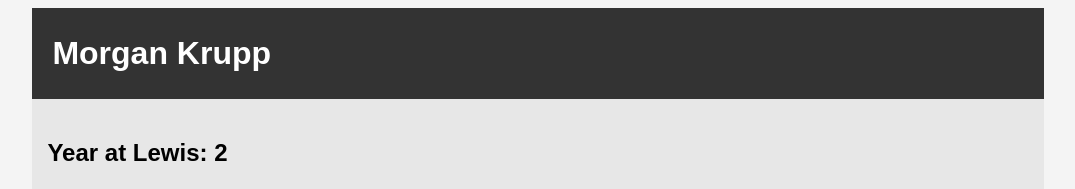
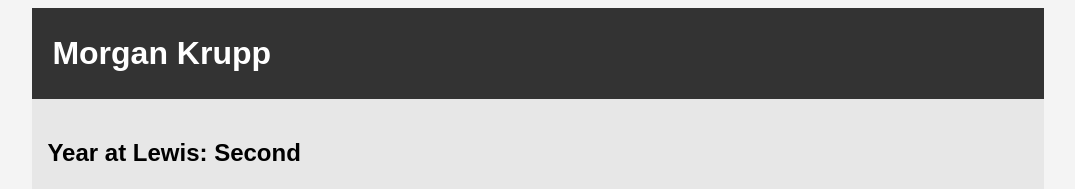
Before and after one commit to mkrupp18/introductions, a plain HTML site: page index.html in a window 1280 px wide. Shown: the top 189 px of the page, without its empty margins (102-1177 px from the left). Drawn offline with Linux system fonts and the light colour scheme.

Commit message:
Update website

```diff
--- a/index.html
+++ b/index.html
@@ -36,7 +36,7 @@
         </header>
 
         <section class="lewis">
-			<h2>Year at Lewis: 2</h2>
+			<h2>Year at Lewis: Second</h2>
 			<h2>Lewis major/minor/concentrations: Computer Science </h2>
 			<h2>Reasons for pursuing this degree: A lot of my family is in STEM so I always knew I wanted to do something
 			with that. Then I took some courses in highschool and really liked programming</h2>
```
